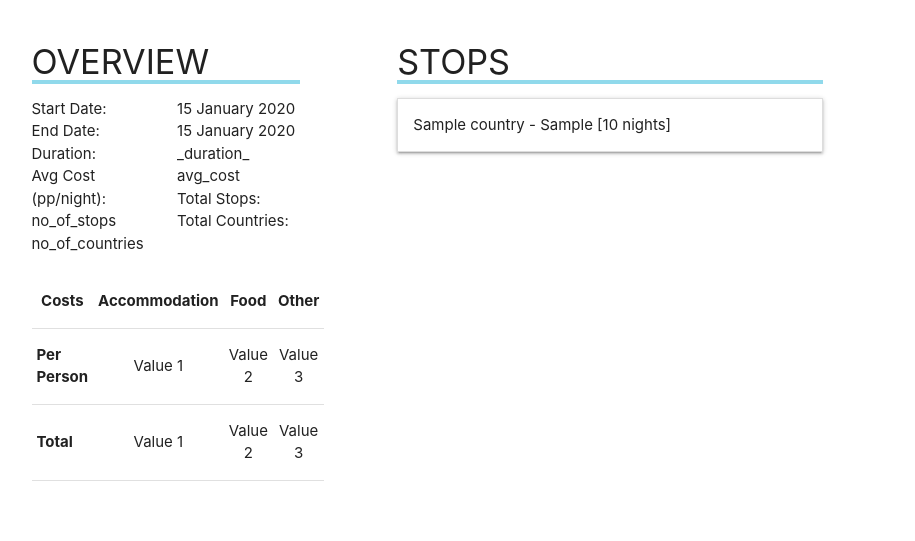
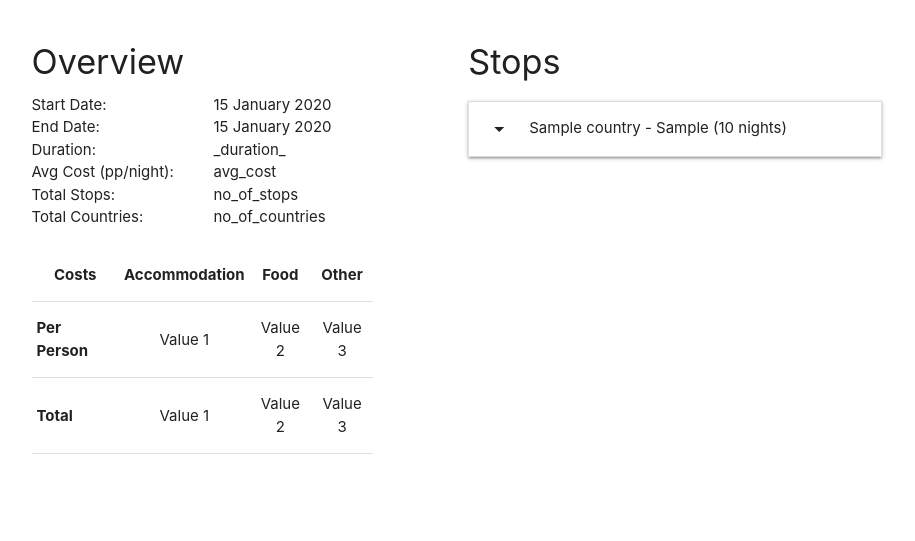
Before and after one commit to jyoung90ie/Event-Calendar, a Flask app: template templates/trip_detailed.html in a window 1280 px wide. Shown: the part 279-820 px from the top of the page, without its empty margins (183-1098 px from the left). After the commit the page ends 733 px from the top, so only its background shows below. Run offline with Flask 2, Linux system fonts and the light colour scheme; the template is opened without the code that fills it: most values are stand-ins (such as "Sample title", 1, 10 or a date in 2020); one stand-in notice (Sample message) is shown; some libraries are stand-ins or nearby versions.

Commit message:
Removes redundant code and amends HTML and CSS styling
Unnecessary HTML elements have been removed and invalid HTML elements
are updated to make them valid.

Added materialize icons to collapsible list on detailed trip, all trips,
and my trips views, to let the user know they are interactive elements.

Jinja2 white space modifiers tweaked to make source code more readable.

```diff
--- a/templates/template.html
+++ b/templates/template.html
@@ -5,12 +5,12 @@
 	<meta charset="UTF-8">
 	<meta name="viewport" content="width=device-width, initial-scale=1.0">
 	<meta http-equiv="X-UA-Compatible" content="ie=edge">
-	<title>travelPal - {% block title %}{% endblock %}</title>
+	<title>travelPal - {% block title -%}{%- endblock -%}</title>
 	<!-- Compiled and minified CSS -->
 	<link rel="stylesheet" href="https://cdnjs.cloudflare.com/ajax/libs/materialize/1.0.0/css/materialize.min.css">
 	<link href="https://fonts.googleapis.com/icon?family=Material+Icons" rel="stylesheet">
 	<!-- my own styles -->
-	<link rel="stylesheet" href="{{ url_for('static', filename='css/style.css') }}">
+	<link rel="stylesheet" href="{{- url_for('static', filename='css/style.css') -}}">
 </head>
 
 <body>
@@ -20,7 +20,7 @@
 	<nav>
 		<div class="nav-wrapper">
 			{%- if session.get('DISPLAY_NAME') -%}
-			<span class="welcome hide-on-med-and-down"><strong>Welcome {{ session.get('DISPLAY_NAME') }}</strong></span>
+			<span class="welcome hide-on-med-and-down"><strong>Welcome {{ session.get('DISPLAY_NAME') -}}</strong></span>
 			{%- endif -%}
 			<a href="#" data-target="mobile-menu" class="sidenav-trigger"><i class="material-icons">menu</i></a>
 			<ul class="right hide-on-med-and-down">
@@ -39,14 +39,14 @@
 
 	<!-- mobile navbar (hidden on larger devices) -->
 	<ul class="sidenav" id="mobile-menu">
-		{%- if session.get('DISPLAY_NAME') -%}
+		{% if session.get('DISPLAY_NAME') -%}
 		<li class="welcome">Welcome {{ session.get('DISPLAY_NAME') }}</li>
 		{%- endif -%}
 		<li><a href="{{ url_for('show_trips') }}">All Trips</a></li>
-		{%- if not session.get('USERNAME') -%}
+		{% if not session.get('USERNAME') -%}
 		<li><a href="{{ url_for('user_new') }}">Register</a></li>
 		<li><a href="{{ url_for('user_login') }}">Login</a></li>
-		{%- else -%}
+		{% else -%}
 		<li><a href="{{ url_for('show_trips', show='user') }}">My Trips</a></li>
 		<li><a href="{{ url_for('trip_new') }}">Create Trip</a></li>
 		<li><a href="{{ url_for('user_logout') }}">Logout</a></li>
@@ -54,7 +54,7 @@
 	</ul>
 
 	<main class="container">
-		{%- with messages = get_flashed_messages() -%}
+		{% with messages = get_flashed_messages() %}
 		{%- if messages -%}
 		<ul class="user-feedback">
 			{%- for message in messages -%}
@@ -66,7 +66,7 @@
 		<nav class="breadcrumb-nav row">
 			<div class="nav-wrapper">
 				<div class="col s12">
-					{%- block header -%}{%- endblock -%}
+					{%- block header %}{%- endblock -%}
 				</div>
 			</div>
 		</nav>
--- a/templates/trip_detailed.html
+++ b/templates/trip_detailed.html
@@ -10,9 +10,9 @@
 {% endblock %}
 
 {% block content %}
-<header class="section col s12 l4">
-	<h4 class="trip-month-header">Overview</h4>
-	<div class="row">
+<section class="col s12 l5">
+	<h4 class="trip-detailed-header">Overview</h4>
+	<div class="row overview">
 		<div class="col s6">Start Date:</div>
 		<div class="col s6">{{ trip['start_date'].strftime('%d %B %Y') }}</div>
 		<div class="col s6">End Date:</div>
@@ -57,23 +57,20 @@
 		</div>
 	</div>
 	<!-- </div> -->
-</header>
+</section>
 
-<section class="trip-breakdown">
+<section class="trip-month col s12 l6 offset-l1">
+	<h4 class="trip-detailed-header">Stops</h4>
 	<div class="row">
-		<div class="section col s12 l6 offset-l1">
+		<div class="col s12">
 			{%- if stops.count() -%}
-			<article class="trip-month ">
-				<h4 class="trip-month-header">Stops</h4>
-				<!-- <h4 class="trip-month-header">MMMM YY</h4> -->
-				<!-- clicking on this will expand the article to show all the detail -->
 			<ul class="collapsible">
 				{%- for stop in stops -%}
 				<li>
-						<div class="collapsible-header">{{ stop['country']}} - {{ stop['city/town'] }}
-							[{{ stop['duration'] }} nights]
+					<div class="collapsible-header"><i class="material-icons">arrow_drop_down</i>
+						{{ stop['country']}} - {{ stop['city/town'] }} ({{ stop['duration'] }} nights)
 						{%- if trip['owner_id']|string() == session.get('USERNAME', None)|string() -%}
-							<span class="right icons">
+						<div class="icons">
 							<a href="{{url_for('trip_stop_update', trip_id=trip['_id'], stop_id=stop['_id'])}}">
 								<i class="small material-icons" title="Update">edit</i>
 							</a>
@@ -83,7 +80,7 @@
 							<a href="{{url_for('trip_stop_delete', trip_id=trip['_id'], stop_id=stop['_id'])}}">
 								<i class="small material-icons" title="Delete">delete</i>
 							</a>
-                    </span>
+						</div>
 						{%- endif -%}
 					</div>
 					<div class="collapsible-body">
@@ -134,7 +131,6 @@
 				</li>
 				{%- endfor -%}
 			</ul>
-			</article>
 
 			{%- else -%}
 			<h4 class="center">This Trip does not have any stops.</h4>
@@ -146,6 +142,7 @@
 		</div>
 	</div>
 </section>
+
 <!-- floating link to add a new trip -->
 {%- if trip['owner_id']|string() == session.get('USERNAME', None)|string() -%}
 <aside class="fixed-action-btn">
@@ -163,19 +160,6 @@
 {%- endblock -%}
 
 {%- block js -%}
-<!-- jsDelivr :: Sortable :: Latest (https://www.jsdelivr.com/package/npm/sortablejs) -->
-<!--
-<script src="https://cdn.jsdelivr.net/npm/sortablejs@latest/Sortable.min.js"></script>
-
-<script>
-	const el = document.querySelector('.trip-stops');
-	const sortable = Sortable.create(el, {
-        animation: 150,
-        sort: true,
-        draggable: '.trip-stop'
-    });
-</script>
--->
 <script>
 	$('.collapsible').collapsible();
 </script>
--- a/templates/trips_show.html
+++ b/templates/trips_show.html
@@ -24,7 +24,9 @@
 				<img class="activator" src="https://placeimg.com/400/200/nature" alt="landscape image">
             </div>
 				<div class="card-content">
-					<span class="card-title activator grey-text text-darken-4">{{ trip['name'] }}</span>
+					<span class="card-title activator grey-text text-darken-4">
+                        <i class="material-icons">unfold_more</i>{{ trip['name'] }}
+                    </span>
 					<p>{{ trip['start_date'].day }} {{ trip['start_date'].strftime('%b') }}
 						{{ trip['start_date'].year }} - {{ trip['end_date'].day }} {{ trip['end_date'].strftime('%b') }}
 						{{ trip['end_date'].year }}</p>
@@ -44,7 +46,7 @@
 				</div>
 				<div class="card-reveal">
 					<div class="card-content">
-						<span class="card-title grey-text text-darken-4">{{ trip['name'] }}</span>
+						<span class="card-title grey-text text-darken-4"><i class="material-icons">unfold_less</i>{{ trip['name'] }}</span>
 						<div class="trip-item">
 							<span class="title">number of travelers:</span>
 							<span class="description">{{ trip['travelers'] }}</span>
```
Also changed, not shown: templates/trip_add_edit.html (+5 -7 lines). Lines whose indentation alone changed are shown as unchanged.
